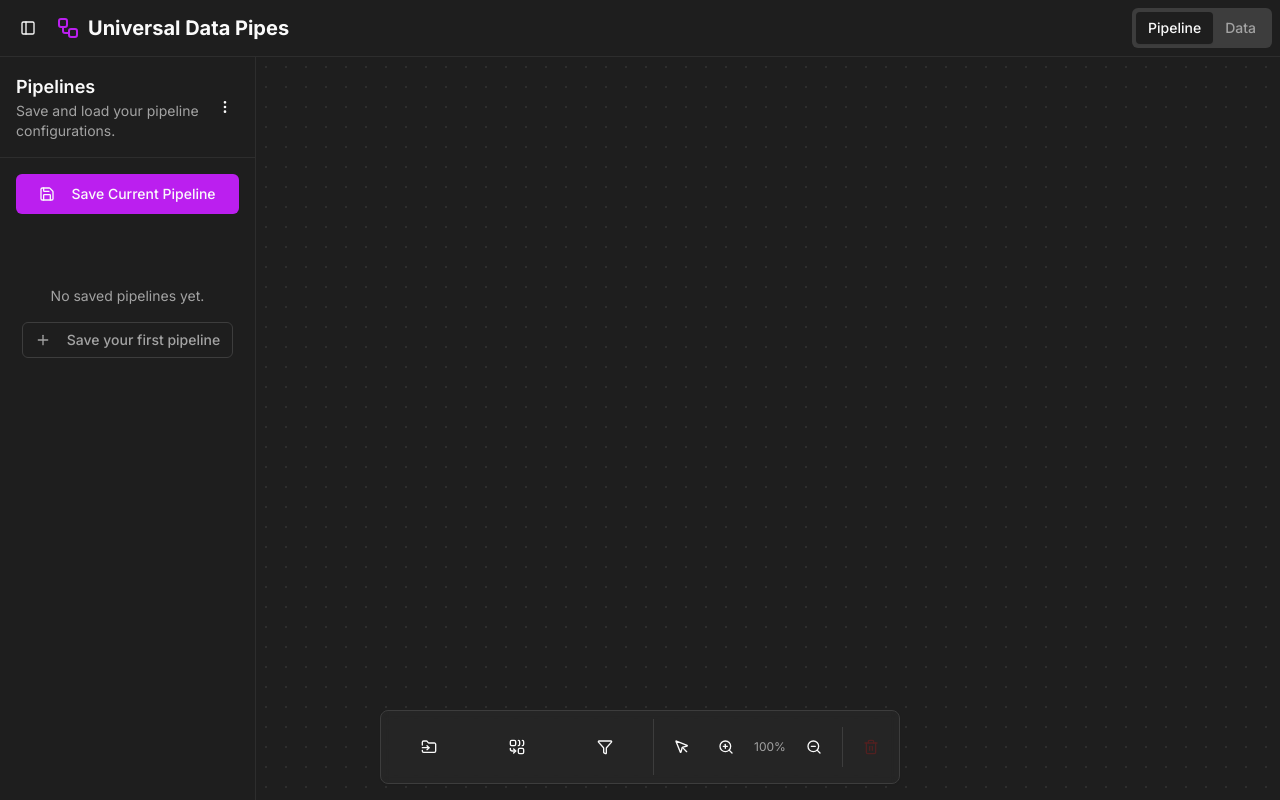
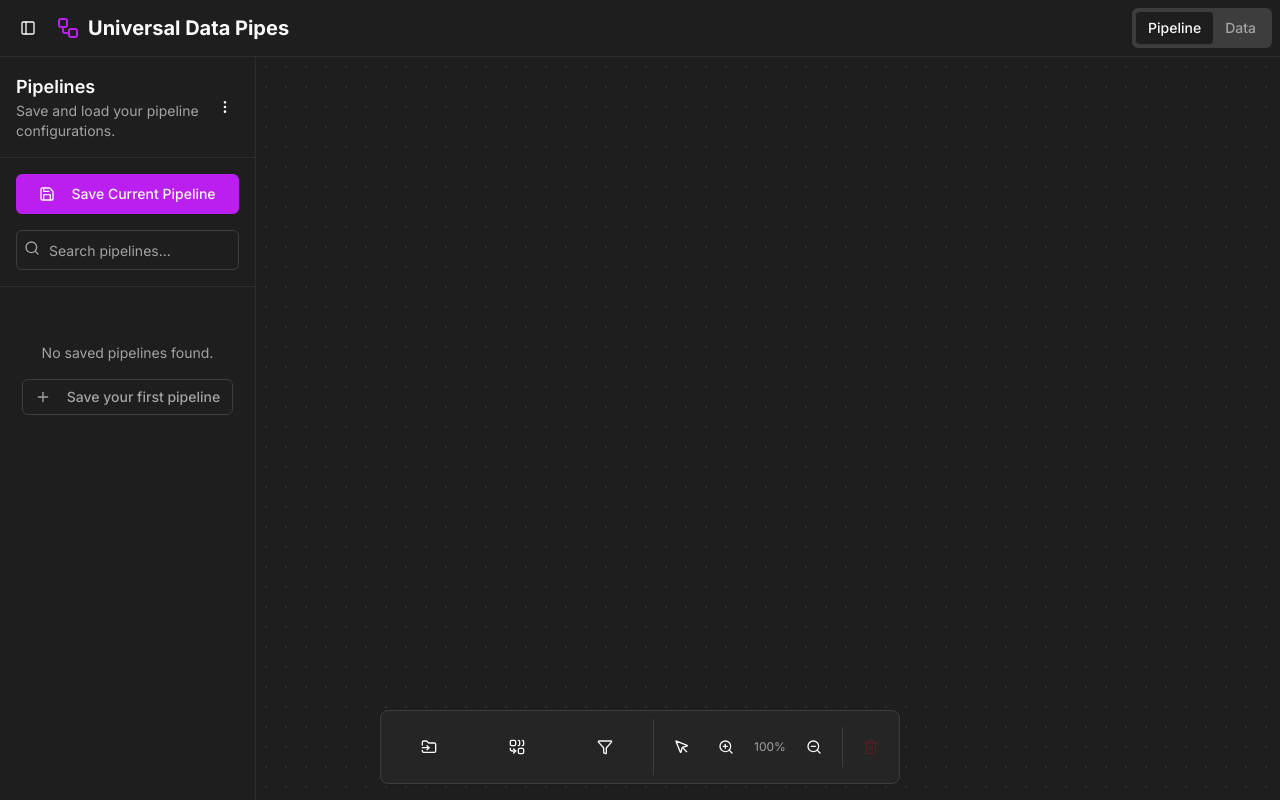
Before and after one commit to WNJStudio/UniversalDataPipes, a Svelte app: page / in a window 1280 px wide. Built offline with nearby package versions, Linux system fonts and the light colour scheme.

Commit message:
search bars

```diff
--- a/src/components/app/PipelineView/PipelineSidebar.svelte
+++ b/src/components/app/PipelineView/PipelineSidebar.svelte
@@ -7,6 +7,7 @@
     Save,
     Trash2,
     Upload,
+    Search,
   } from "@lucide/svelte";
   import { slide } from "svelte/transition";
   import { Pipeline } from "../../../model/Pipeline.svelte";
@@ -27,6 +28,7 @@
   import DropdownMenuItem from "../../ui/DropdownMenu/DropdownMenuItem.svelte";
   import { getContext } from "svelte";
   import Tooltip from "../../ui/Tooltip/Tooltip.svelte";
+  import Input from "../../ui/Input/Input.svelte";
 
   /**
    * @typedef {Object} PipelineSidebarProps
@@ -59,6 +61,13 @@
 
   let deleteDialogOpen = $state(false);
   let actionCandidateName = $state();
+
+  let pattern = $state("");
+  let query = $derived(new RegExp(pattern, "i"));
+
+  let filteredPipelines = $derived(
+    savedPipelines.filter((p) => query.test(p.name)),
+  );
 
   const closeDialog = () => {
     actionCandidateName = undefined;
@@ -125,8 +134,6 @@
   };
 </script>
 
-<!-- TODO -->
-
 <FlyOut
   oncontextmenu={onContextMenu}
   {hidden}
@@ -164,10 +171,21 @@
       Save Current Pipeline
     </Button>
   </div>
-  <!-- TODO: Add a searchbox/filter -->
+  <div class="px-4 pb-4 border-b border-border/50">
+    <div class="relative">
+      <Search class="absolute left-2 top-2.5 h-4 w-4 text-muted-foreground" />
+      <Input
+        type="search"
+        placeholder="Search pipelines..."
+        class="pl-8 h-9"
+        value={pattern}
+        onValueChange={(v) => (pattern = v)}
+      />
+    </div>
+  </div>
   <ScrollArea class="flex-1 min-h-0">
     <div class="p-4 space-y-4">
-      {#each savedPipelines as pipeline (pipeline.name)}
+      {#each filteredPipelines as pipeline (pipeline.name)}
         <div transition:slide={{ axis: "y" }}>
           <Card data-key={pipeline.name} class="overflow-hidden group">
             <div class="p-3 flex justify-between items-start">
@@ -215,11 +233,15 @@
         </div>
       {/each}
       <SlideOut
-        hidden={savedPipelines.length > 0}
+        hidden={filteredPipelines.length > 0}
         axis="y"
         class="text-center text-sm text-muted-foreground py-10"
       >
-        <p class="select-none">No saved pipelines yet.</p>
+        <p class="select-none">No saved pipelines found.</p>
+        {#if savedPipelines.length > 0 && pattern !== ""}
+          <p class="mt-2">Try searching for something else.</p>
+        {/if}
+        {#if savedPipelines.length === 0}
           <Button
             variant="outline"
             size="sm"
@@ -229,6 +251,7 @@
             <Plus class="mr-2 h-4 w-4" />
             Save your first pipeline
           </Button>
+        {/if}
       </SlideOut>
     </div>
   </ScrollArea>
--- a/src/components/app/PipelineView/Toolbar/PipelineToolbar.svelte
+++ b/src/components/app/PipelineView/Toolbar/PipelineToolbar.svelte
@@ -1,10 +1,20 @@
 <script>
-  import { Hand, MousePointer, Trash2, ZoomIn, ZoomOut } from "@lucide/svelte";
+  import {
+    Hand,
+    MousePointer,
+    Search,
+    Trash2,
+    ZoomIn,
+    ZoomOut,
+  } from "@lucide/svelte";
   import { NodeDefs } from "../../../../model/Node.svelte";
   import Button from "../../../ui/Button/Button.svelte";
   import Card from "../../../ui/Card/Card.svelte";
   import Tooltip from "../../../ui/Tooltip/Tooltip.svelte";
   import FlyOut from "../../../ui/Transitions/FlyOut.svelte";
+  import Input from "../../../ui/Input/Input.svelte";
+  import { fade, scale, slide } from "svelte/transition";
+  import { linear } from "svelte/easing";
   /**
    * @typedef {Object} PipelineToolbarProps
    * @prop {boolean} panMode
@@ -31,6 +41,14 @@
   } = $props();
   /** @type {keyof NodeDefs|""} */
   let activeCategory = $state("");
+
+  let pattern = $state("");
+  let query = $derived(new RegExp(pattern, "i"));
+
+  let filteredNodes = $derived(
+    NodeDefs[activeCategory]?.nodes?.filter?.((n) => query.test(n.name)) || [],
+  );
+
   const spawnNode = (e) => {
     activeCategory = "";
     onToolbarDrag(e);
@@ -46,10 +64,32 @@
   ]}
 >
   <FlyOut hidden={activeCategory === "" || !activeCategory} y="100%">
-    <Card class="bg-card/90 backdrop-blur-xs">
+    <Card class="bg-card/90 backdrop-blur-xs w-full max-w-[50vw]">
       <div class="p-2">
-        <div class="flex items-center gap-2">
-          {#each NodeDefs[activeCategory]?.nodes || [] as node (node.name)}
+        <div class="flex items-center gap-2 my-2 px-2">
+          <Search class="h-4 w-4 text-muted-foreground" />
+          <Input
+            type="search"
+            placeholder="Search nodes..."
+            class="h-8 border-0 bg-transparent focus-visible:ring-0 focus-visible:ring-offset-0"
+            value={pattern}
+            onValueChange={(v) => (pattern = v)}
+          />
+        </div>
+        <div class="overflow-x-auto custom-scrollbar">
+          <div
+            class={[
+              "flex items-center gap-2 pb-2",
+              filteredNodes.length > 0 ? "w-max" : "",
+            ]}
+          >
+            {#if filteredNodes.length === 0}
+              <p class="text-sm text-muted-foreground text-center w-full py-4">
+                No nodes found.
+              </p>
+            {/if}
+            {#each filteredNodes as node (node.name)}
+              <div transition:fade>
                 <Tooltip>
                   {#snippet content()}
                     <p>{node.name}</p>
@@ -67,7 +107,9 @@
                     </div>
                   {/snippet}
                 </Tooltip>
+              </div>
             {/each}
+          </div>
         </div>
       </div>
     </Card>
@@ -85,9 +127,10 @@
                 "w-20 h-14 flex-col gap-1",
                 activeCategory === category ? "bg-primary/20 text-primary" : "",
               ]}
-              onclick={() =>
-                (activeCategory =
-                  activeCategory === category ? null : category)}
+              onclick={() => {
+                activeCategory = activeCategory === category ? null : category;
+                pattern = "";
+              }}
             >
               {#snippet tooltip()}
                 <span class="text-xs font-normal">
--- a/src/components/ui/DropdownMenu/DropdownMenuContent.svelte
+++ b/src/components/ui/DropdownMenu/DropdownMenuContent.svelte
@@ -170,7 +170,6 @@
     });
 </script>
 
-<!-- transform: translate(54px, 131px); -->
 <FlyOut
     hidden={!isOpen}
     class={["fixed z-50 min-w-max inline-block text-left"]}
```
Lines whose indentation alone changed are shown as unchanged.
